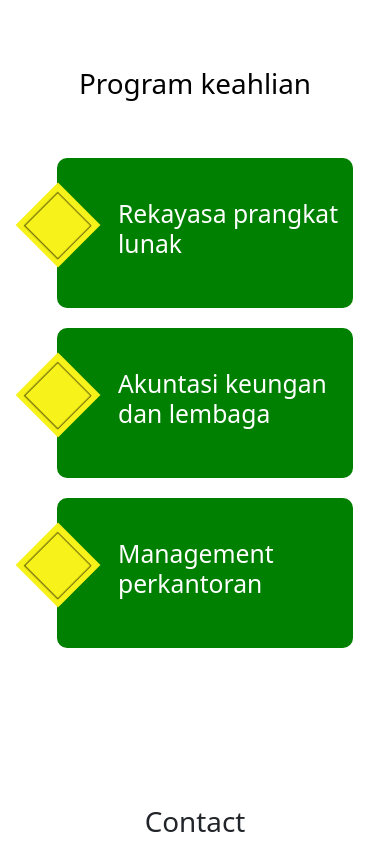
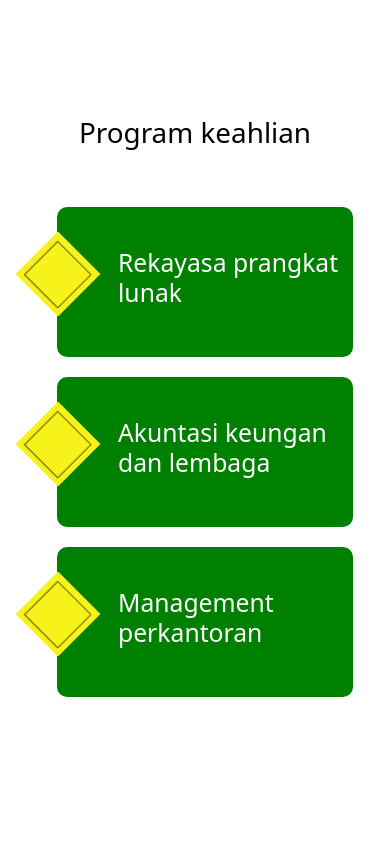
Before and after one commit to dejez30jr/webkola, a plain HTML site: page index.html in a window 390 px wide. Shown: the part 6937-7788 px from the top of the page. Drawn offline with nearby package versions, Linux system fonts and the light colour scheme.

Commit message:
Update style.css

```diff
--- a/style.css
+++ b/style.css
@@ -1366,6 +1366,9 @@ footer{
         width: 100%;
     }
     /* scetion6 */
+    .judul-jurusan{
+      margin-top: 80px;
+    }
     .jurusan-kolom{
       min-width: 80%;
     }
```
